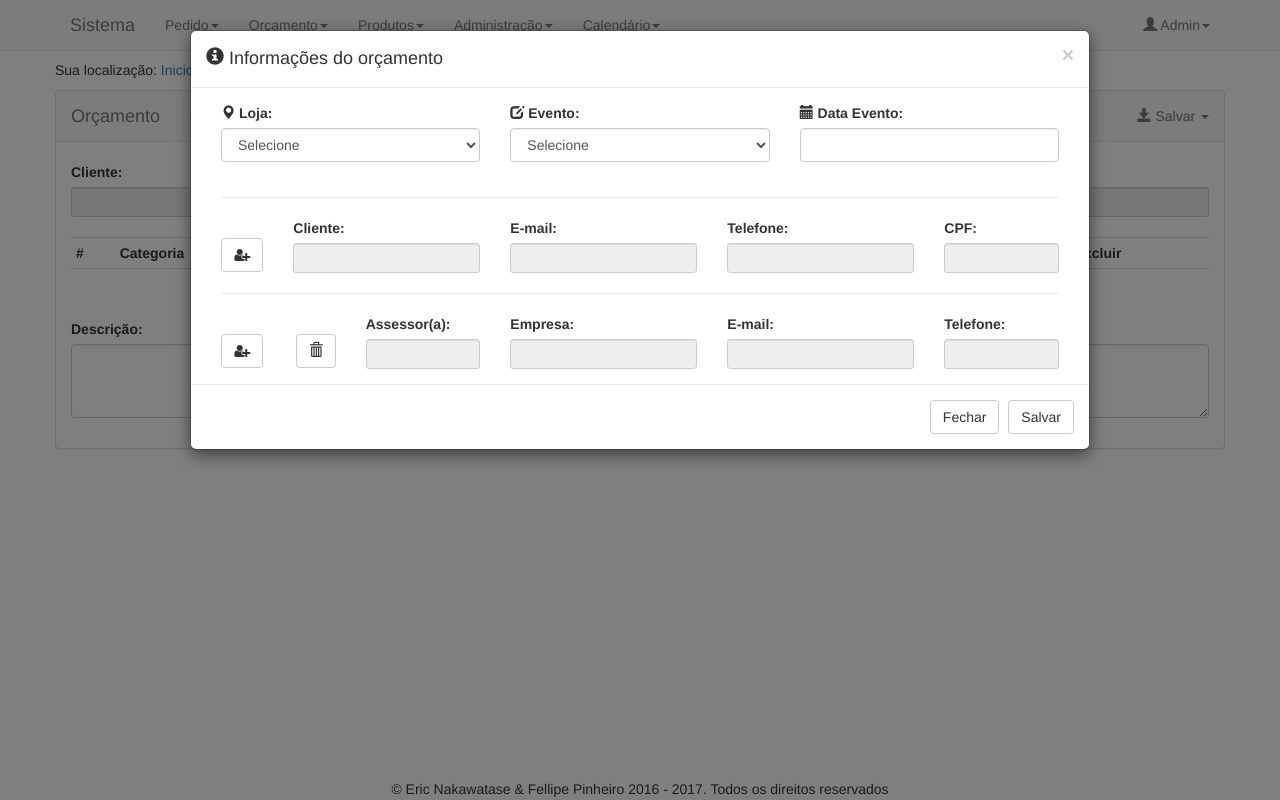
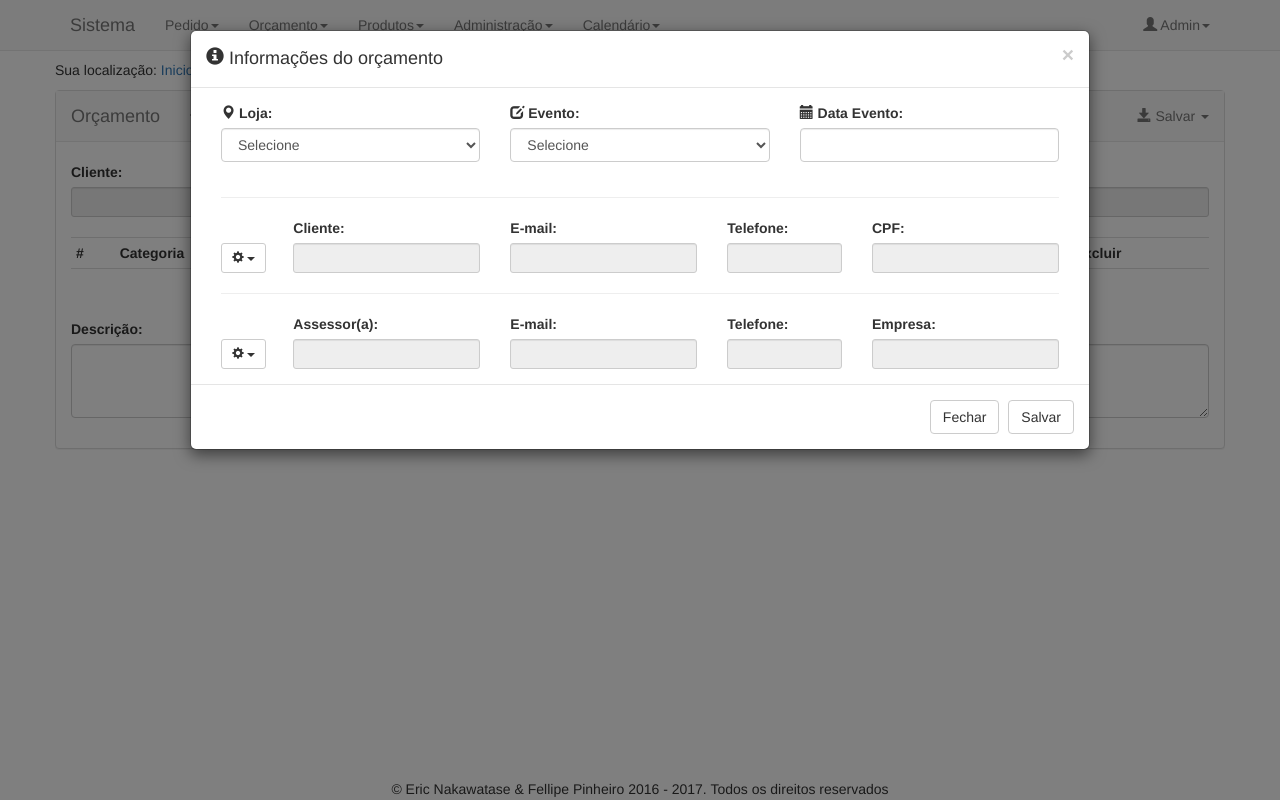
Before and after one commit to fellipe-pinheiro/Padrao, a CodeIgniter app: page /cgolin/orcamento in a window 1280 px wide. Run offline with CodeIgniter, Linux system fonts and the light colour scheme; the visitor is signed in with stand-in values (Sample User, id 1); data comes from the database, SQL or seed files in the repository; data that the repository does not hold is empty; some libraries are stand-ins or nearby versions.

Commit message:
Dropdown no modal do orçamento info para adicionar o cliente e assessor no orcamento

```diff
--- a/application/views/orcamento/index.php
+++ b/application/views/orcamento/index.php
@@ -447,7 +447,15 @@ defined('BASEPATH') OR exit('No direct script access allowed');
                             <!-- Cliente -->
                             <div class="row">
                                 <div class="col-sm-1">
-                                    <button onclick="orcamento_cliente()" type="button" class="btn btn-default pull-right" style="margin-top: 20px"><i class="fa fa-user-plus" aria-hidden="true"></i></button>
+                                    <div class="dropdown">
+                                        <button class="btn btn-default dropdown-toggle btn-sm" type="button" id="dropdownMenu1" data-toggle="dropdown" aria-haspopup="true" aria-expanded="true" style="margin-top: 25px">
+                                        <i class="glyphicon glyphicon-cog"></i>
+                                            <span class="caret"></span>
+                                        </button>
+                                        <ul class="dropdown-menu" aria-labelledby="dropdownMenu1">
+                                            <li><a href="javascript:void(0)" onclick="orcamento_cliente()"><i class="fa fa-user-plus" aria-hidden="true"></i> Adicionar</a></li>
+                                        </ul>
+                                    </div>
                                 </div>
                                 <div class="col-sm-3">
                                     <label for="" class="control-label">Cliente:</label>
@@ -457,11 +465,11 @@ defined('BASEPATH') OR exit('No direct script access allowed');
                                     <label for="" class="control-label">E-mail:</label>
                                     <input type="text" name="" id="" class="form-control input-sm panel_cliente_email" value="<?=$this->session->orcamento->cliente->email?>" readonly>
                                 </div>
-                                <div class="col-sm-3">
+                                <div class="col-sm-2">
                                     <label for="" class="control-label">Telefone:</label>
                                     <input type="text" name="" id="" class="form-control input-sm panel_cliente_telefone" value="<?=$this->session->orcamento->cliente->telefone?>" readonly>
                                 </div>
-                                <div class="col-sm-2">
+                                <div class="col-sm-3">
                                     <label for="" class="control-label">CPF:</label>
                                     <input type="text" name="" id="" class="form-control input-sm panel_cliente_cpf" value="<?=$this->session->orcamento->cliente->cpf?>" readonly>
                                 </div>
@@ -470,18 +478,21 @@ defined('BASEPATH') OR exit('No direct script access allowed');
                             <!-- Assessor -->
                             <div class="row">
                                 <div class="col-sm-1">
-                                    <button onclick="orcamento_assessor('inserir', 'Assessores')" type="button" class="btn btn-default pull-right" style="margin-top: 20px"><i class="fa fa-user-plus" aria-hidden="true"></i></button>
+                                    <div class="dropdown">
+                                        <button class="btn btn-default dropdown-toggle btn-sm" type="button" id="dropdownMenu1" data-toggle="dropdown" aria-haspopup="true" aria-expanded="true" style="margin-top: 25px">
+                                        <i class="glyphicon glyphicon-cog"></i>
+                                            <span class="caret"></span>
+                                        </button>
+                                        <ul class="dropdown-menu" aria-labelledby="dropdownMenu1">
+                                            <li><a href="javascript:void(0)" onclick="orcamento_assessor('inserir', 'Assessores')"><i class="fa fa-user-plus" aria-hidden="true"></i> Adicionar</a></li>
+                                            <li role="separator" class="divider"></li>
+                                            <li><a href="javascript:void(0)" onclick="orcamento_assessor('excluir', '')"><i class="glyphicon glyphicon-trash"></i> Excluir</a></li>
+                                        </ul>
+                                    </div>
                                 </div>
-                                <div class="col-sm-1">
-                                    <button onclick="orcamento_assessor('excluir', '')" type="button" class="btn btn-default pull-right" style="margin-top: 20px"><i class="glyphicon glyphicon-trash"></i></button>
-                                </div>
-                                <div class="col-sm-2">
+                                <div class="col-sm-3">
                                     <label for="" class="control-label">Assessor(a):</label>
                                     <input type="text" name="" id="" class="form-control input-sm panel_assessor_nome" value="<?=$this->session->orcamento->assessor->nome . ' ' . $this->session->orcamento->assessor->sobrenome?>" readonly>
-                                </div>
-                                <div class="col-sm-3">
-                                    <label for="" class="control-label">Empresa:</label>
-                                    <input type="text" name="" id="" class="form-control input-sm panel_assessor_empresa" value="<?=$this->session->orcamento->assessor->empresa?>" readonly>
                                 </div>
                                 <div class="col-sm-3">
                                     <label for="" class="control-label">E-mail:</label>
@@ -490,6 +501,10 @@ defined('BASEPATH') OR exit('No direct script access allowed');
                                 <div class="col-sm-2">
                                     <label for="" class="control-label">Telefone:</label>
                                     <input type="text" name="" id="" class="form-control input-sm panel_assessor_telefone" value="<?=$this->session->orcamento->assessor->telefone?>" readonly>
+                                </div>
+                                <div class="col-sm-3">
+                                    <label for="" class="control-label">Empresa:</label>
+                                    <input type="text" name="" id="" class="form-control input-sm panel_assessor_empresa" value="<?=$this->session->orcamento->assessor->empresa?>" readonly>
                                 </div>
                             </div>
                         </div>
```
